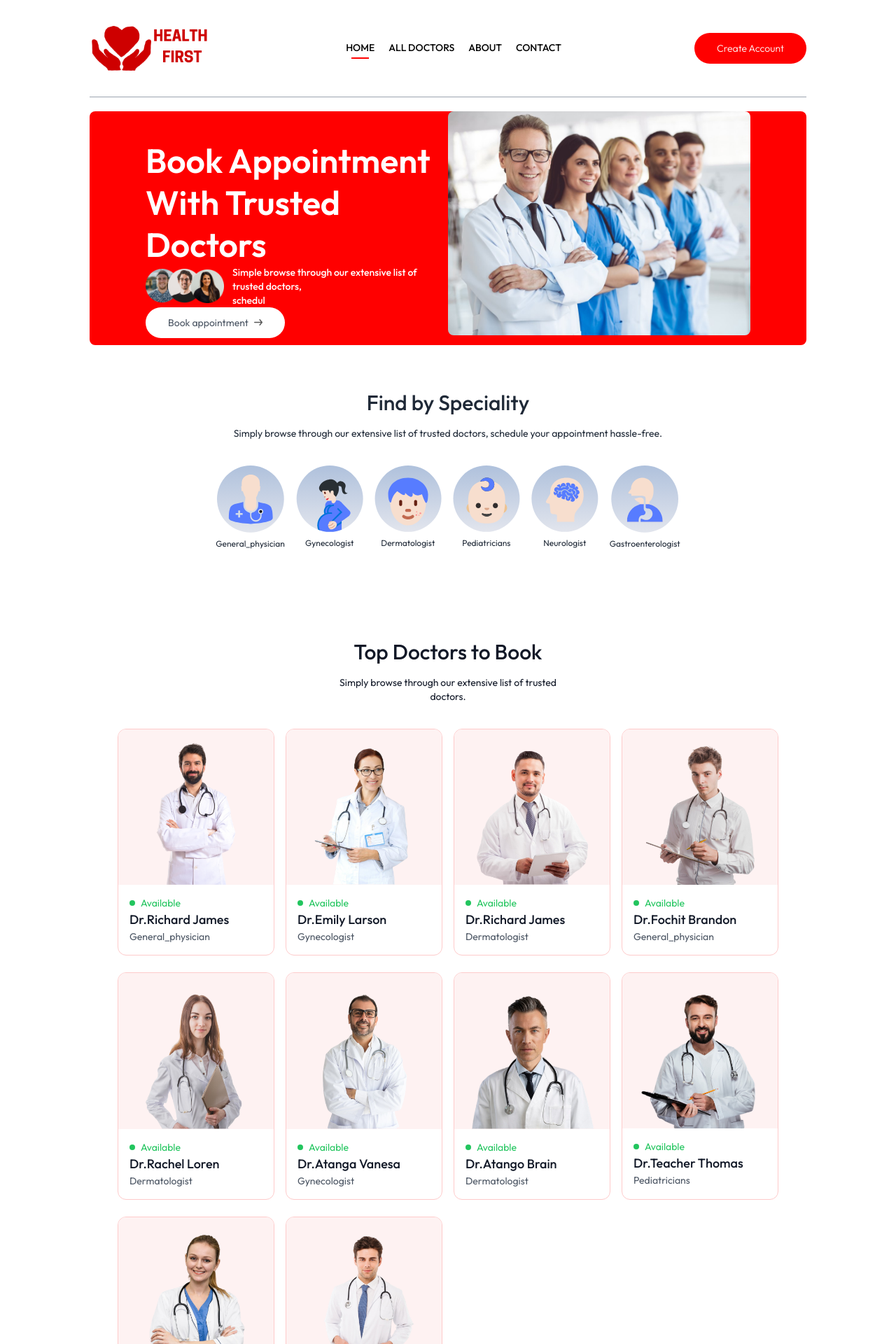
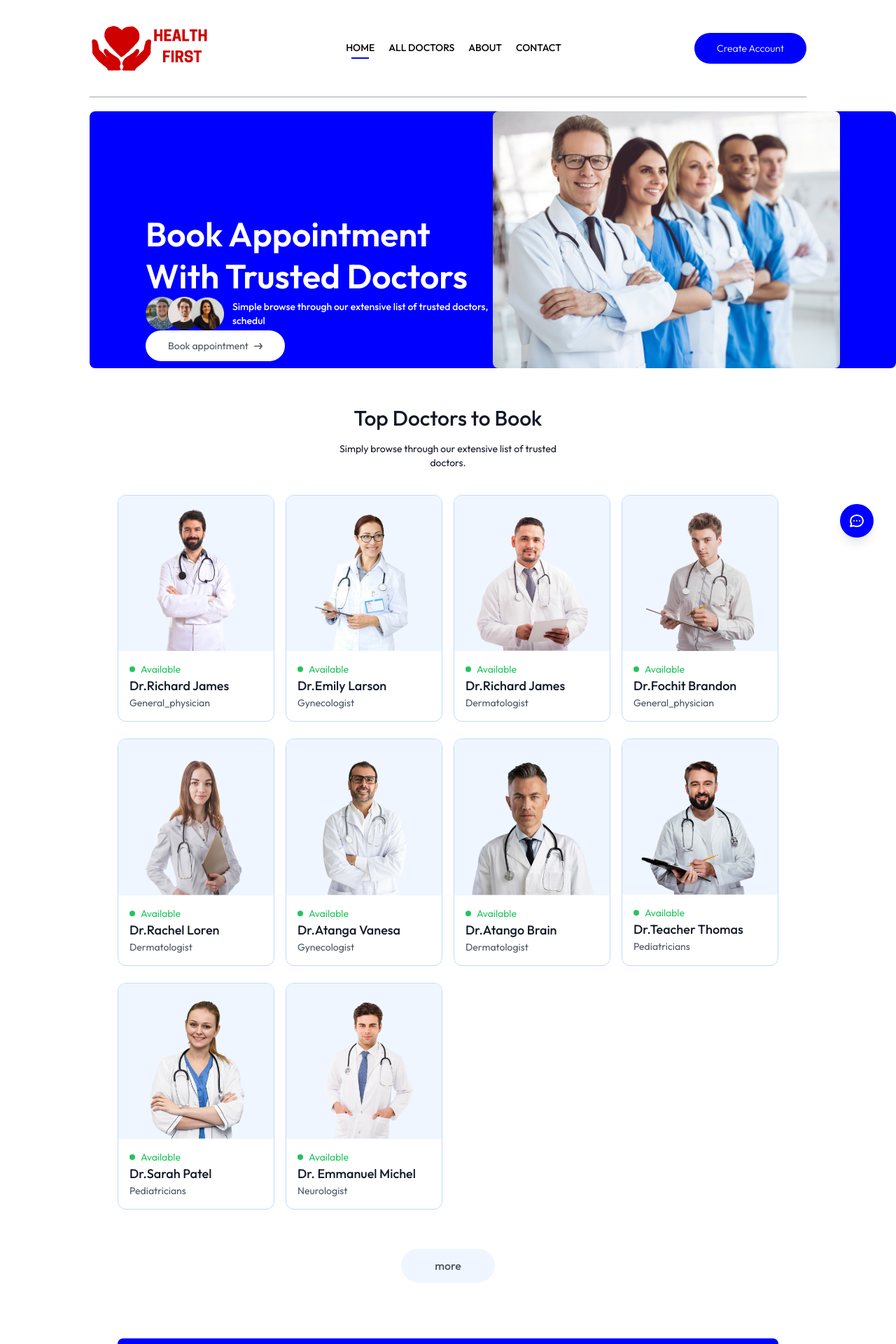
Before and after one commit to fochitbrandon/health-first, a React (Vite) app in the folder frontend/: page / in a window 1280 px wide. Shown: the top 1920 px of the page at 70% size. Built offline with nearby package versions, Linux system fonts and the light colour scheme.

Commit message:
changes completed

```diff
--- a/frontend/src/components/Chatbot.jsx
+++ b/frontend/src/components/Chatbot.jsx
@@ -8,10 +8,8 @@ const Chatbot = () => {
   const [isOpen, setIsOpen] = useState(false);
   const chatContainerRef = useRef(null);
 
-
   const sendMessage = async () => {
     if (!input.trim()) return;
-
 
     const userMessage = { role: "user", content: input };
     setMessages((prev) => [...prev, userMessage]);
@@ -19,11 +17,12 @@ const Chatbot = () => {
     setLoading(true);
 
     try {
-
-      const response = await axios.post("https://health-first-taxf.onrender.com/api/groq", {
-        messages: [userMessage],
-      });
-
+      const response = await axios.post(
+        "https://health-first-taxf.onrender.com/api/groq",
+        {
+          messages: [userMessage],
+        }
+      );
 
       const aiMessage = { role: "assistant", content: response.data };
       setMessages((prev) => [...prev, aiMessage]);
@@ -31,22 +30,25 @@ const Chatbot = () => {
       console.error("Error fetching AI response:", error);
       setMessages((prev) => [
         ...prev,
-        { role: "assistant", content: "Sorry, I couldn't process your request. Please try again." },
+        {
+          role: "assistant",
+          content: "Sorry, I couldn't process your request. Please try again.",
+        },
       ]);
     } finally {
       setLoading(false);
     }
   };
 
-
   useEffect(() => {
     if (chatContainerRef.current) {
-      chatContainerRef.current.scrollTop = chatContainerRef.current.scrollHeight;
+      chatContainerRef.current.scrollTop =
+        chatContainerRef.current.scrollHeight;
     }
   }, [messages]);
 
   return (
-    <div className="fixed bottom-8 right-8">
+    <div className="fixed bottom-8 right-8 z-50">
       {/* Chat Icon */}
       <div
         onClick={() => setIsOpen(!isOpen)}
@@ -68,10 +70,8 @@ const Chatbot = () => {
         </svg>
       </div>
 
-
       {isOpen && (
         <div className="w-80 bg-white rounded-lg shadow-lg border border-gray-200 mt-4">
-
           <div className="bg-primary text-white p-4 rounded-t-lg flex justify-between items-center">
             <h2 className="text-lg font-semibold">AI Chatbot</h2>
             <button
@@ -92,7 +92,6 @@ const Chatbot = () => {
               </svg>
             </button>
           </div>
-
 
           <div
             ref={chatContainerRef}
--- a/frontend/src/components/Header.jsx
+++ b/frontend/src/components/Header.jsx
@@ -3,7 +3,7 @@ import { assets } from "../assets/assets";
 
 const Header = () => {
   return (
-    <div className="flex flex-col md:flex-row flex-wrap bg-primary rounded-lg px-6 md:px-10 lg:px-20 ">
+    <div className="flex flex-col md:flex-row flex-wrap bg-primary rounded-lg px-6 md:px-10 lg:px-20  md:absolute">
       {/* content of the left side */}
       <div className=" md:w-1/2 flex-col items-start justify-center gap-4 py-10 m-auto md:py-[10w] md:mb-[-30px] ">
         <p className="text-3xl md:text-4xl lg:text-5xl text-white font-semibold leading-tight md:leading-tight lg:leading-tight ">
--- a/frontend/src/components/Navbar.jsx
+++ b/frontend/src/components/Navbar.jsx
@@ -2,6 +2,8 @@ import React, { useState } from "react";
 import { assets } from "../assets/assets";
 import { NavLink, useNavigate } from "react-router-dom";
 import { useAuth } from "../context/AuthContext";
+import Chatbot from "../components/Chatbot";
+
 
 const Navbar = () => {
   const navigate = useNavigate();
@@ -21,6 +23,8 @@ const Navbar = () => {
         src={assets.logo}
         alt=""
       />
+      {/* chatbot */}
+      <Chatbot/>
       <ul className="hidden md:flex items-start gap-5 font-medium">
         <NavLink to="/">
           <li className="py-1">HOME</li>
@@ -79,6 +83,8 @@ const Navbar = () => {
             Create Account
           </button>
         )}
+
+
         <img
           className="w-6 md:hidden"
           src={assets.menu_icon}
@@ -86,9 +92,8 @@ const Navbar = () => {
           onClick={() => setShowMenu(true)}
         />
         {showMenu && (
-          <div className="md:hidden fixed w-full right-0 top-0 bottom-0 z-20 overflow-hidden bg-white transition-all">
+          <div className="md:hidden fixed w-30  right-0 top-0 bottom-0 z-20 h-fit bg-white transition-all">
             <div className="flex items-center justify-between px-5 py-6">
-              <img src={assets.logo} className="w-36" alt="" />
               <img
                 src={assets.cross_icon}
                 className="w-7"
--- a/frontend/src/components/TopDoctors.jsx
+++ b/frontend/src/components/TopDoctors.jsx
@@ -14,8 +14,8 @@ const TopDoctors = () => {
       <div className="w-full grid grid-cols-auto gap-4 pt-5 gap-y-6 px-3 sm:px-0">
         {doctors.slice(0, 10).map((item, index) => (
           <div
-            onClick={() => {navigate(`/appointment/${item._id}`); scrollTo(0,0)}}className=" border border-red-200 rounded-xl overflow-hidden cursor-pointer flex-shrink-0 hover:translate-y-[-10px] transition-all duration-500" key={index}>
-            <img className="bg-red-50 " src={item.image} alt="" />
+            onClick={() => {navigate(`/appointment/${item._id}`); scrollTo(0,0)}}className=" border border-blue-200 rounded-xl overflow-hidden cursor-pointer flex-shrink-0 hover:translate-y-[-10px] transition-all duration-500" key={index}>
+            <img className="bg-blue-50 " src={item.image} alt="" />
             <div className="p-4">
               <div className="flex items-center gap-2 text-sm text-center text-green-500 ">
                 <p className="w-2 h-2 bg-green-500 rounded-full "></p>
@@ -32,7 +32,7 @@ const TopDoctors = () => {
           navigate("/doctors");
           scrollTo(0, 0);
         }}
-        className="bg-red-50 text-gray-600 font-medium px-12 py-3 rounded-full mt-10"
+        className="bg-blue-50 text-gray-600 font-medium px-12 py-3 rounded-full mt-10"
       >
         more
       </button>
--- a/frontend/src/context/RelatedDoctors.jsx
+++ b/frontend/src/context/RelatedDoctors.jsx
@@ -28,10 +28,10 @@ import { useNavigate } from 'react-router-dom'
               navigate(`/appointment/${item._id}`);
               scrollTo(0, 0);
             }}
-            className=" border border-red-200 rounded-xl overflow-hidden cursor-pointer flex-shrink-0 hover:translate-y-[-10px] transition-all duration-500"
+            className=" border border-blue-200 rounded-xl overflow-hidden cursor-pointer flex-shrink-0 hover:translate-y-[-10px] transition-all duration-500"
             key={index}
           >
-            <img className="bg-red-50 " src={item.image} alt="" />
+            <img className="bg-blue-50 " src={item.image} alt="" />
             <div className="p-4">
               <div className="flex items-center gap-2 text-sm text-center text-green-500 ">
                 <p className="w-2 h-2 bg-green-500 rounded-full "></p>
--- a/frontend/src/pages/Myappointments.jsx
+++ b/frontend/src/pages/Myappointments.jsx
@@ -38,11 +38,11 @@ const {doctors} = useContext(AppContext)
 
             </div>
             <div className="flex flex-col justify-end gap-2">
-              <button className="text-sm text-stone-500 text-center sm:min-w-48 py-2 border hover:bg-blue-700 hover:text-white transition-all duration-300  rounded-full">
+              <button className="text-sm text-stone-500 text-center sm:min-w-48 py-2 border hover:bg-primary hover:text-white transition-all duration-300  rounded-full">
                 {" "}
                 Pay online{" "}
               </button>
-              <button className="text-sm text-stone-500 text-center sm:min-w-48 py-2 border   hover:bg-primary hover:text-white transition-all duration-300 rounded-full">
+              <button className="text-sm text-stone-500 text-center sm:min-w-48 py-2 border   hover:bg-red-500 hover:text-white transition-all duration-300 rounded-full">
                 {" "}
                 cancel appointment
               </button>
--- a/frontend/tailwind.config.js
+++ b/frontend/tailwind.config.js
@@ -4,7 +4,7 @@ export default {
   theme: {
     extend: {
       colors: {
-        primary: "red",
+        primary: "blue",
       },
       gridTemplateColumns:{
         'auto':'repeat(auto-fill , minmax(200px, 1fr))'
```
Also changed, not shown: frontend/src/pages/Doctors.jsx (+8 -8 lines).
